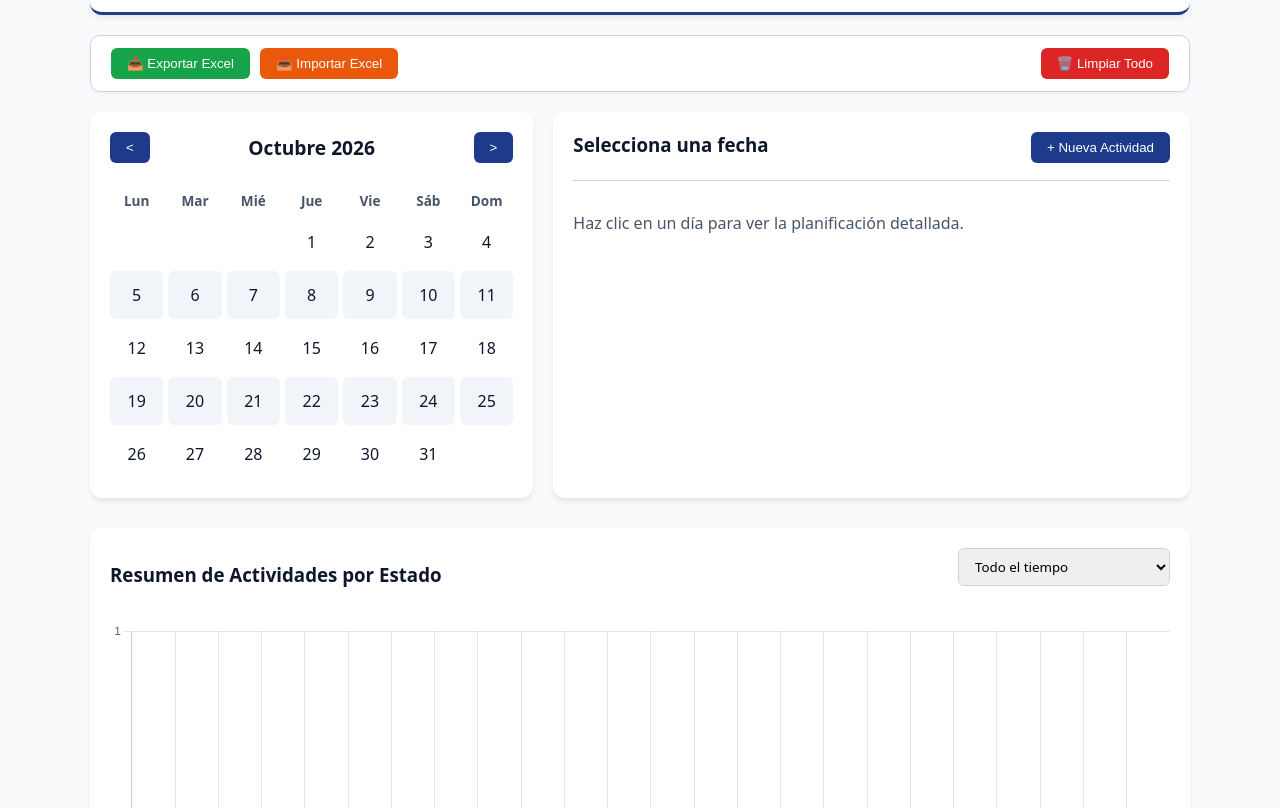
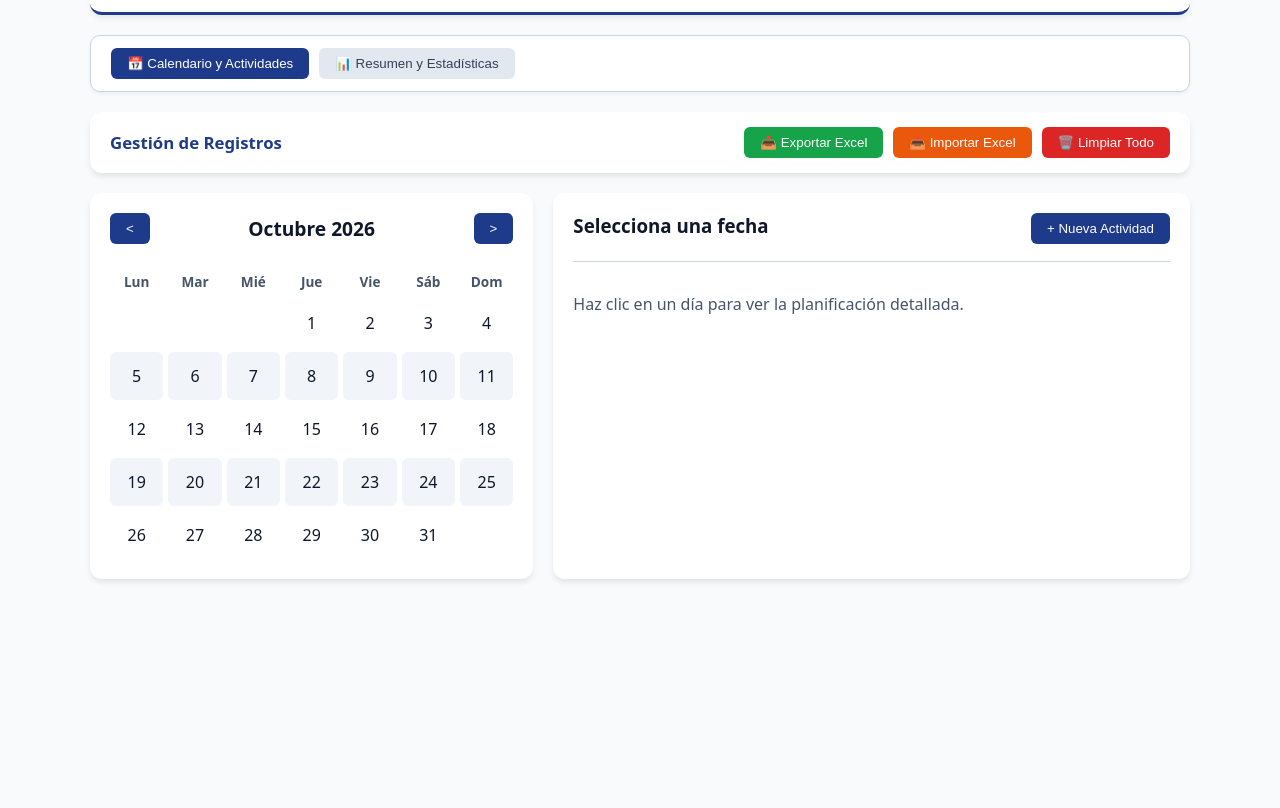
Before and after one commit to Czord/Planificador, a plain HTML site: page index.html in a window 1280 px wide. Shown: the part 144-952 px from the top of the page. After the commit the page ends 800 px from the top, so only its background shows below. Drawn offline with nearby package versions, Linux system fonts and the light colour scheme.

Commit message:
Separacion del calendario y el resumen
Se separaron el calendario y el resumen de actividades en diferentes secciones

```diff
--- a/css/styles.css
+++ b/css/styles.css
@@ -258,3 +258,36 @@ body {
   flex-wrap: wrap;
   align-items: center;
 }
+
+/* Estilos para separación de vistas */
+.view-section {
+  width: 100%;
+  display: flex;
+  flex-direction: column;
+  gap: 20px;
+}
+
+.calendar-layout-grid {
+  display: flex;
+  gap: 20px;
+  width: 100%;
+  flex-wrap: wrap;
+}
+
+/* Tarjeta específica de gestión de datos en la vista de calendario */
+.data-management-card {
+  width: 100%;
+  display: flex;
+  justify-content: space-between;
+  align-items: center;
+  flex-wrap: wrap;
+  gap: 15px;
+  padding: 15px 20px;
+}
+
+.data-management-card h4 {
+  margin: 0;
+  color: var(--primary);
+  font-size: 1.05rem;
+  font-weight: 600;
+}
--- a/index.html
+++ b/index.html
@@ -25,19 +25,31 @@
   <h1 class="main-title">Planificador de Actividades Relevantes</h1>
 </header>
 
-<!-- BARRA DE HERRAMIENTAS PRINCIPAL (GESTIÓN DE DATOS) -->
+<!-- BARRA DE HERRAMIENTAS PRINCIPAL (NAVEGACIÓN ENTRE VISTAS) -->
 <div class="main-toolbar">
   <div class="toolbar-group">
+    <button id="btn-view-calendar" class="btn btn-primary">📅 Calendario y Actividades</button>
+    <button id="btn-view-summary" class="btn btn-secondary">📊 Resumen y Estadísticas</button>
+  </div>
+</div>
+
+<div class="container">
+
+  <!-- VISTA 1: CALENDARIO Y ACTIVIDADES -->
+  <div id="view-calendar" class="view-section">
+
+    <!-- Panel de gestión de datos (Exportar, Importar, Limpiar) en la sección de calendario -->
+    <div class="card data-management-card">
+      <h4>Gestión de Registros</h4>
+      <div class="actions-bar">
         <button id="btn-export" class="btn btn-success" title="Descargar como Excel">📥 Exportar Excel</button>
         <button id="btn-import-trigger" class="btn btn-warning" title="Cargar desde Excel">📤 Importar Excel</button>
         <input type="file" id="excel-file" accept=".xlsx, .xls" style="display: none;">
-  </div>
-  <div class="toolbar-group">
         <button id="btn-clear-data" class="btn btn-danger" title="Borrar todo">🗑️ Limpiar Todo</button>
       </div>
     </div>
 
-<div class="container">
+    <div class="calendar-layout-grid">
       <!-- Tarjeta 1: Calendario -->
       <div class="card calendar-card">
         <div class="header">
@@ -71,8 +83,11 @@
           <p style="color: var(--secondary);">Haz clic en un día para ver la planificación detallada.</p>
         </div>
       </div>
+    </div>
+  </div>
 
-  <!-- Tarjeta 3: Resumen y Gráfico por Estado -->
+  <!-- VISTA 2: RESUMEN Y ESTADÍSTICAS -->
+  <div id="view-summary" class="view-section" style="display: none;">
     <div class="card states-card">
       <div class="summary-header">
         <h3>Resumen de Actividades por Estado</h3>
@@ -102,6 +117,8 @@
 
       <div class="states-grid" id="states-container"></div>
     </div>
+  </div>
+
 </div>
 
 <!-- Modal Formulario de Registro / Edición -->
--- a/js/app.js
+++ b/js/app.js
@@ -21,9 +21,33 @@ document.addEventListener('DOMContentLoaded', () => {
   initSummaryFilters();
   initActivitiesModule();
 
-  // 4. Renderizar por primera vez el calendario y el gráfico resumen
+  // 4. Lógica de Navegación entre Vistas (Pestañas superiores)
+  const btnViewCalendar = document.getElementById('btn-view-calendar');
+  const btnViewSummary = document.getElementById('btn-view-summary');
+  const viewCalendar = document.getElementById('view-calendar');
+  const viewSummary = document.getElementById('view-summary');
+
+  btnViewCalendar.addEventListener('click', () => {
+    viewCalendar.style.display = 'flex';
+    viewSummary.style.display = 'none';
+    btnViewCalendar.className = 'btn btn-primary';
+    btnViewSummary.className = 'btn btn-secondary';
+    renderCalendar();
+  });
+
+  btnViewSummary.addEventListener('click', () => {
+    viewCalendar.style.display = 'none';
+    viewSummary.style.display = 'flex';
+    btnViewSummary.className = 'btn btn-primary';
+    btnViewCalendar.className = 'btn btn-secondary';
+    renderStatesSummary();
+    // Forzar redibujado del gráfico de Chart.js al mostrar la sección
+    window.dispatchEvent(new Event('resize'));
+  });
+
+  // 5. Renderizar por primera vez
   renderCalendar();
   renderStatesSummary();
 
-  console.log('¡Aplicación PNB inicializada con éxito mediante módulos ES6!');
+  console.log('¡Aplicación PNB inicializada con éxito con vistas separadas!');
 });
```
Lines whose indentation alone changed are shown as unchanged.
